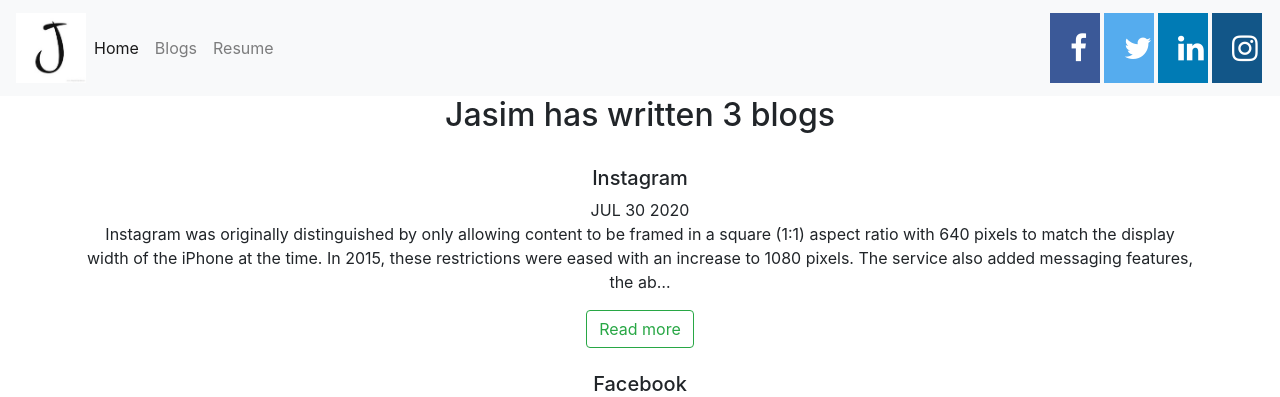
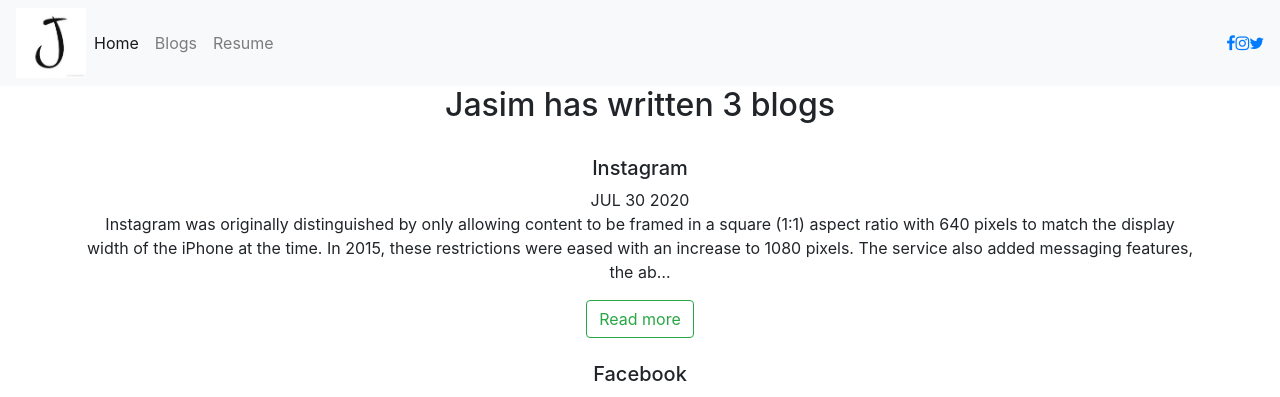
Before and after one commit to lucidethinker/django3-personalportfolio, a Django app: page /blog/ in a window 1280 px wide. Shown: the top 397 px of the page. Run offline with Django 3.2, Linux system fonts and the light colour scheme; data comes from the database, SQL or seed files in the repository; some libraries are stand-ins or nearby versions.

Commit message:
Update base.html

```diff
--- a/portfolio/templates/portfolio/base.html
+++ b/portfolio/templates/portfolio/base.html
@@ -6,42 +6,6 @@
     <meta name="viewport" content="width=device-width, initial-scale=1, shrink-to-fit=no">
     <link rel="stylesheet" href="https://cdnjs.cloudflare.com/ajax/libs/font-awesome/4.7.0/css/font-awesome.min.css">
 <style>
-.fa {
-  padding: 20px;
-  font-size: 30px;
-  width: 50px;
-  text-align: center;
-  text-decoration: none;
-  margin: 5px 2px;
-}
-
-.fa:hover {
-    opacity: 0.7;
-}
-
-.fa-facebook {
-  background: #3B5998;
-  color: white;
-}
-
-.fa-twitter {
-  background: #55ACEE;
-  color: white;
-}
-
-
-.fa-linkedin {
-  background: #007bb5;
-  color: white;
-}
-
-
-.fa-instagram {
-  background: #125688;
-  color: white;
-}
-
-
 
 </style>
 
@@ -56,18 +20,18 @@
     <title>Hi there !</title>
   </head>
   {% load static %}
-  <link rel="icon" href="{% static 'portfolio/download.png.png'%}" type="image/x-icon" />
+  <link rel="icon" href="{% static 'portfolio/download.png'%}" type="image/x-icon" />
   <link rel="shortcut icon" href="{% static 'portfolio/download.png'%}" type="image/x-icon" />
   <body>
 
-  	<nav class="navbar navbar-expand-lg navbar-light bg-light" >
+    <nav class="navbar navbar-expand-lg navbar-light bg-light" >
 
       {% load static %}
-    <a href="{% url 'son' %}">
-   <img src="{% static 'portfolio/download.png'%}" width="70" height="70" class="d-inline-block align-top" alt="" loading="lazy">
-   </a>
 
-  <div class="collapse navbar-collapse" id="navbarSupportedContent">
+   <img  class="img-fluid" alt="Responsive image" src="{% static 'portfolio/download.png'%}" width="70" height="70"  loading="lazy">
+
+
+  <div class="navbar-collapse" id="navbarSupportedContent">
     <ul class="navbar-nav mr-auto">
       <li class="nav-item active">
         <a class="nav-link" href="{% url 'home' %}">Home <span class="sr-only">(current)</span></a>
@@ -80,12 +44,16 @@
       </li>
     </ul>
   </div>
-  <a href="https://www.facebook.com/jasim.ihsan.39" class="fa fa-facebook"></a>
+<!--   <a href="https://www.facebook.com/jasim.ihsan.39" class="fa fa-facebook"></a>
 <a href="https://www.instagram.com/ihsan.jsm/?fbclid=IwAR0YYa90ElezPOBP1xXpWrJxjCejoSEpzy2VMmPvFH8tP032gGD0KCbnSYc" class="fa fa-twitter"></a>
-<a href="#" class="fa fa-linkedin"></a>
-<a href="#" class="fa fa-instagram"></a>
+<a href="#" class="fa fa-instagram"></a> -->
 
-
+<a href="https://www.facebook.com/jasim.ihsan.39">
+<i class="fa fa-facebook" aria-hidden="true"></i></a>
+<a href="https://www.instagram.com/ihsan.jsm/?fbclid=IwAR0YYa90ElezPOBP1xXpWrJxjCejoSEpzy2VMmPvFH8tP032gGD0KCbnSYc">
+<i class="fa fa-instagram" aria-hidden="true"></i></a>
+<a href="https://www.facebook.com/jasim.ihsan.39">
+<i class="fa fa-twitter" aria-hidden="true"></i></a>
 
 
 </nav>
```
